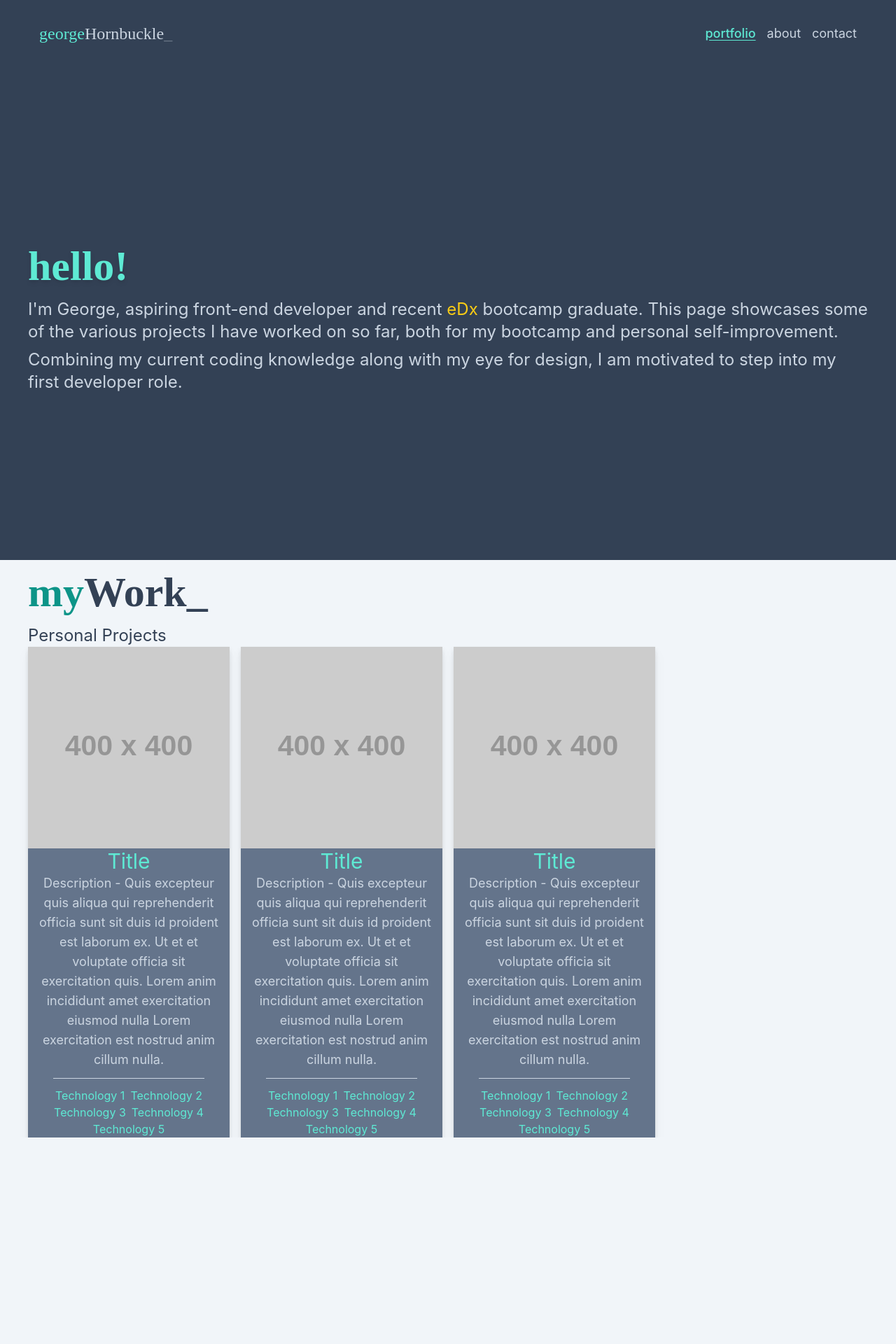
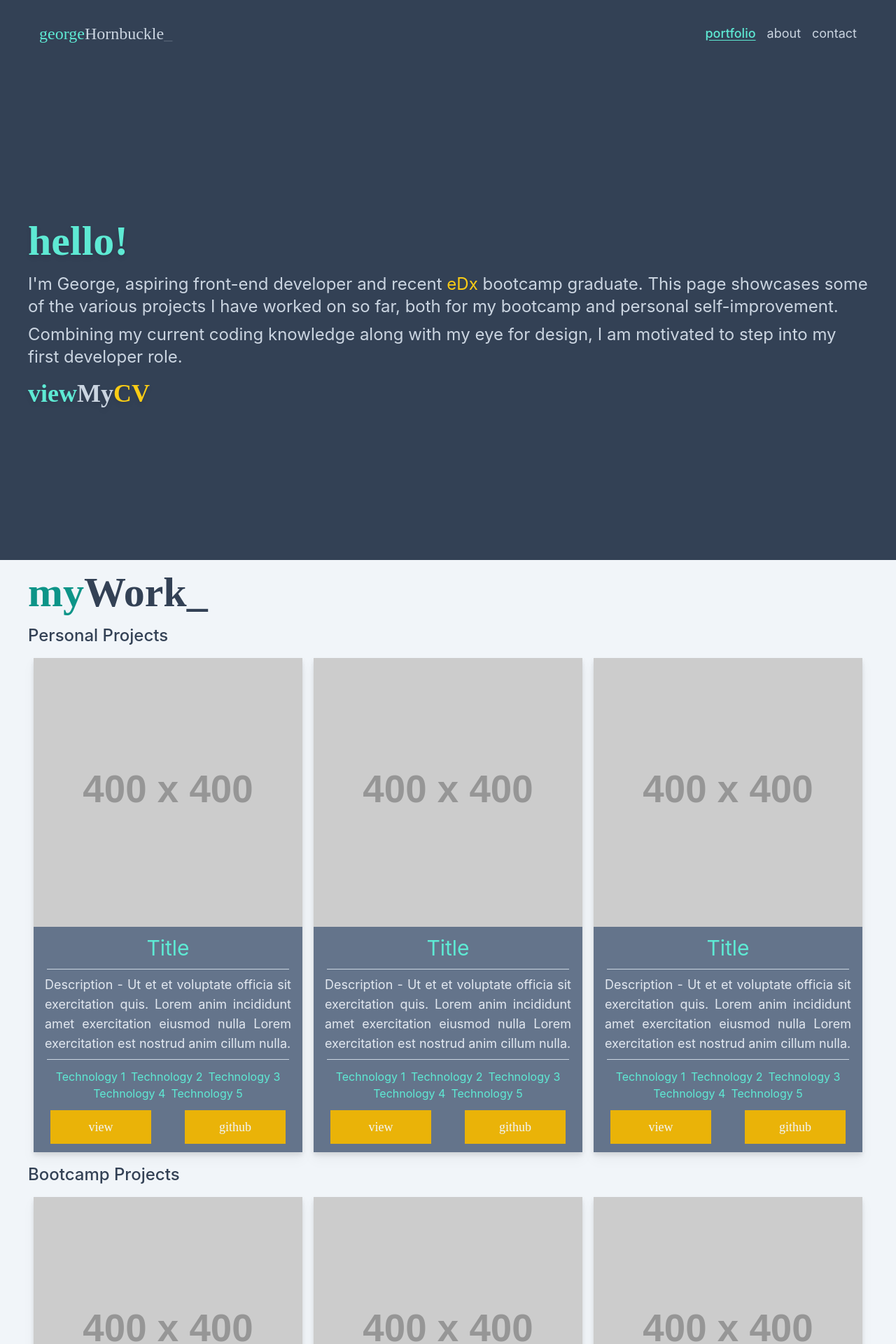
Before and after one commit to gthornbuckle/portfolio, a React (Create React App) app: page /portfolio in a window 1280 px wide. Shown: the top 1920 px of the page at 70% size. Before the commit the page ends 1625 px from the top, so only its background shows below. Built offline with nearby package versions, Linux system fonts and the light colour scheme; the HTML template or start-up script is replaced by a standard one.

Commit message:
Adds initial firebase config, adds info cards

```diff
--- a/src/App.js
+++ b/src/App.js
@@ -4,6 +4,7 @@ import Navbar from './Components/Navbar';
 import Portfolio from './Components/Pages/Portfolio';
 import About from './Components/Pages/About';
 import Contact from './Components/Pages/Contact';
+import Footer from './Components/Footer';
 
 function App() {
   return (
@@ -16,6 +17,7 @@ function App() {
           <Route path="contact" element={<Contact />} />
           <Route path="*" element={<Navigate to="/portfolio" replace />} />
         </Routes>
+        <Footer/>
       </>
     </BrowserRouter>
   );
--- a/src/Components/Footer.js
+++ b/src/Components/Footer.js
@@ -0,0 +1,13 @@
+import React from 'react';
+import { motion } from 'framer-motion';
+
+function Footer() {
+
+  return (
+    <div className="footer">
+        <p className ="p-4 text-slate-300">© George Hornbuckle | 2023</p>
+    </div>
+  );
+}
+
+export default Footer;
--- a/src/Components/Info Cards/InfoCard.js
+++ b/src/Components/Info Cards/InfoCard.js
@@ -2,20 +2,25 @@ import React from 'react';
 
 function InfoCard() {
   return (
-    <div className="info_card selection:bg-teal-200 selection:text-cyan-800">
+    <div className="info_card selection:bg-teal-200 selection:text-teal-800">
         <div>
             <img src="https://placehold.co/400x400" className="w-full"></img>
         </div>
-        <h3 className="text-teal-300 text-3xl">Title</h3>
-        <p className="px-4 pb-3 text-slate-300 text-lg text-center">Description - Quis excepteur quis aliqua qui reprehenderit officia sunt sit duis id proident est laborum ex. Ut et et voluptate officia sit exercitation quis. Lorem anim incididunt amet exercitation eiusmod nulla Lorem exercitation est nostrud anim cillum nulla.</p>
-        <div className="h-px w-3/4 bg-slate-300"></div>
-        <div className="pt-3 flex flex-row flex-wrap items-center justify-center text-teal-300 text-md text-center">
+        <h3 className="py-3 text-teal-300 text-3xl">Title</h3>
+        <div className="h-px w-[90%] bg-slate-300"></div>
+        <p className="px-4 py-2 text-slate-200 text-lg text-justify">Description - Ut et et voluptate officia sit exercitation quis. Lorem anim incididunt amet exercitation eiusmod nulla Lorem exercitation est nostrud anim cillum nulla.</p>
+        <div className="h-px w-[90%] bg-slate-300"></div>
+        <div className="py-3 flex flex-row flex-wrap items-center justify-center text-teal-300 text-md text-center">
             <p className="px-1">Technology 1</p>
             <p className="px-1">Technology 2</p>
             <p className="px-1">Technology 3</p>
             <p className="px-1">Technology 4</p>
             <p className="px-1">Technology 5</p>
         </div>
+        <div className="w-full pb-3 flex flex-row items-center justify-around text-slate-100 text-lg font-['Work_Sans']">
+            <button className="w-36 h-12 bg-yellow-500">view</button>
+            <button className="w-36 h-12 bg-yellow-500">github</button>
+        </div>
     </div>
   );
 }
--- a/src/Components/Navbar.js
+++ b/src/Components/Navbar.js
@@ -3,27 +3,6 @@ import { NavLink } from 'react-router-dom';
 import { motion } from 'framer-motion';
 
 const navItems = ['portfolio', 'about', 'contact'];
-
-const navBrandContainer = {
-  initial: {
-    opacity: 0
-  },
-  animate: {
-    opacity: 1,
-    transition: {
-      staggerChildren: 0.5
-    }
-  }
-}
-
-const brandItem = {
-  initial: {
-    opacity: 0
-  },
-  animate: {
-    opacity: 1,
-  }
-}
 
 function Navbar() {
 
@@ -32,19 +11,14 @@ function Navbar() {
       <motion.a
         href="portfolio"
         className="font-['Source_Code_Pro'] text-2xl pl-4"
-        variants={navBrandContainer}
-        inital='initial'
-        animate='animate'
       >
         <motion.span
           className='text-teal-300 font-normal'
-          variants={brandItem}
         >
           george
         </motion.span>
         <motion.span
           className='text-slate-300 font-medium'
-          variants={brandItem}
         >
           Hornbuckle
         </motion.span>
--- a/src/Components/Pages/Portfolio.js
+++ b/src/Components/Pages/Portfolio.js
@@ -28,19 +28,29 @@ function Portfolio() {
               Combining my current coding knowledge along with my eye for design, I am motivated to step into my first developer role.
             </p>
           </motion.div>
+          <a className="py-4 text-teal-300 text-4xl font-bold drop-shadow-md font-['Work_Sans']">view<span className="text-slate-300">My</span><span className='text-yellow-400'>CV</span></a>
         </div>
       </div>
     </section>
     <section className='flex flex-row items-center justify-center selection:bg-slate-500 selection:text-slate-200'>
       <div className='mx-10 container flex flex-col'>
         <h1 className="py-4 text-slate-700 text-6xl font-bold font-['Work_Sans']"><span className="text-teal-600">my</span>Work_</h1>
-        <h2 className="text-slate-700 text-2xl">Personal Projects</h2>
-          <div className='grid sm:grid-cols-1 md:grid-cols-2 lg:grid-cols-3 xl:grid-cols-4 gap-4'>
+        <h2 className="text-slate-700 text-2xl font-medium">Personal Projects</h2>
+          <div className='py-4 flex flex-row flex-wrap items-center justify-around'>
             <InfoCard/>
             <InfoCard/>
             <InfoCard/>
           </div>
+        <h2 className="text-slate-700 text-2xl font-medium">Bootcamp Projects</h2>
+        <div className='py-4 flex flex-row flex-wrap items-center justify-around'>
+          <InfoCard/>
+          <InfoCard/>
+          <InfoCard/>
+          <InfoCard/>
+          <InfoCard/>
+        </div>
       </div>
+
     </section>
     </>
   );
--- a/src/index.css
+++ b/src/index.css
@@ -3,7 +3,7 @@
 @import "tailwindcss/utilities";
 
 @import url('https://fonts.googleapis.com/css?family=Work+Sans');
-@import url('https://fonts.googleapis.com/css?family=Quicksand');
+@import url('https://fonts.googleapis.com/css?family=Quicksand:300,400,500');
 @import url('https://fonts.googleapis.com/css?family=Source+Code+Pro:200,400,500');
 
 body {
@@ -46,7 +46,15 @@ code {
     color: #cbd5e1;
     text-decoration-line: none;
   }
+  .footer{
+    display: flex;
+    flex-direction: row;
+    align-items: end;
+    height: 6rem;
+    background-color: #020617;
+  }
   .info_card{
+    width: 24rem;
     display: flex;
     flex-direction: column;
     align-items: center;
```
